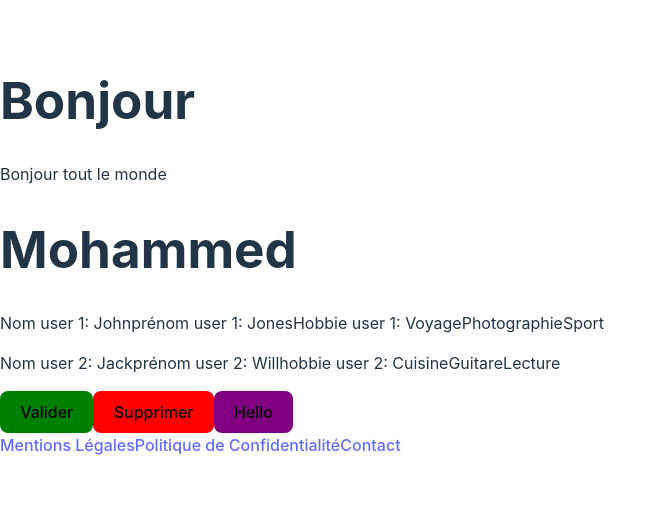
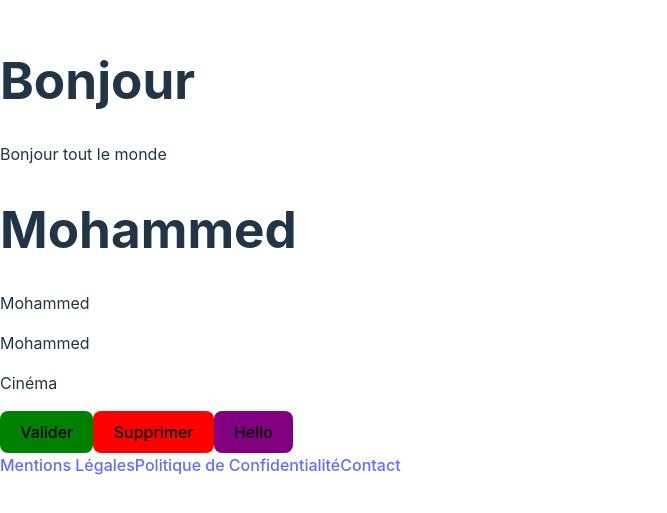
Before and after one commit to mohamine78/Learn-React, a React (Vite) app: page / in a window 1280 px wide. Shown: the part 153-666 px from the top of the page, without its empty margins (0-667 px from the left). Built offline with nearby package versions, Linux system fonts and the light colour scheme.

Commit message:
Exercice user corrige

```diff
--- /dev/null
+++ b/src/composants/containers/Fullname/Fullname.jsx
@@ -0,0 +1,11 @@
+import FirstName from "../../ui/Firstname/FirstName";
+import LastName from "../../ui/Lastname/Lastname";
+
+export default function FullName() {
+    return (
+        <div>
+            <LastName />
+            <FirstName />
+        </div>
+    )
+}
--- /dev/null
+++ b/src/composants/containers/Hobbies/Hobbies.jsx
@@ -0,0 +1,3 @@
+export default function Hobbies(){
+    return(<p>Cinéma</p>)
+}
--- a/src/composants/containers/User/User.jsx
+++ b/src/composants/containers/User/User.jsx
@@ -1,17 +1,11 @@
+import FullName from "../Fullname/Fullname";
+import Hobbies from "../Hobbies/Hobbies";
+
 export default function User() {
-    const users = [
-        { firstname: "John", lastname: "Jones", hobbies: ["Voyage","Photographie","Sport"]},
-        { firstname: "Jack", lastname: "Will", hobbies: ["Cuisine","Guitare","Lecture"]},
-    ];
     return (
         <div>
-            <p>Nom user 1: {users[0].firstname}
-            prénom user 1: {users[0].lastname}
-            Hobbie user 1: {users[0].hobbies}</p>
-
-        <p>Nom user 2: {users[1].firstname}
-        prénom user 2: {users[1].lastname}
-        hobbie user 2: {users[1].hobbies}</p>
-    </div>
-    );
+            <FullName />
+            <Hobbies />
+        </div>
+    )
 }
--- /dev/null
+++ b/src/composants/ui/Firstname/FirstName.jsx
@@ -0,0 +1,3 @@
+export default function FirstName() {
+    return (<p>Mohammed</p>)
+}
--- /dev/null
+++ b/src/composants/ui/Lastname/Lastname.jsx
@@ -0,0 +1,3 @@
+export default function LastName() {
+    return (<p>Mohammed</p>)
+}
```
